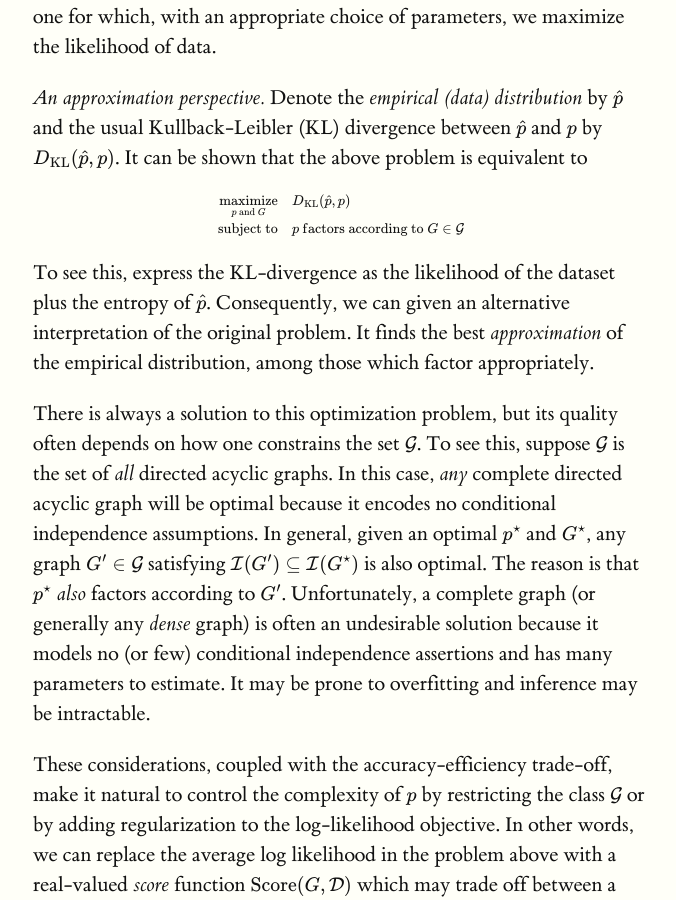
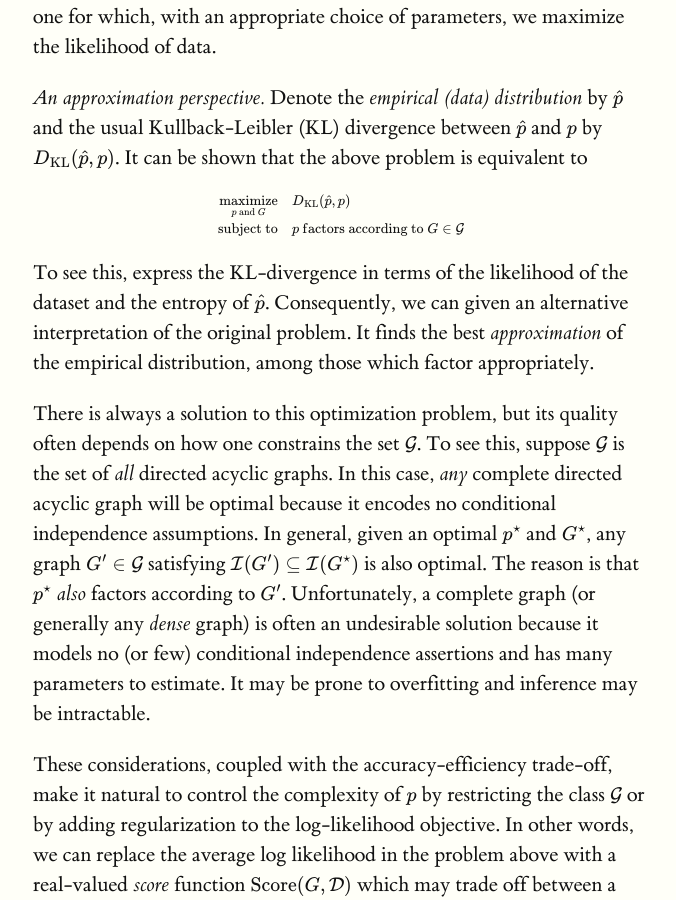
Before and after one commit to ermongroup/cs228-notes, a Jekyll site: the page built from learning/structure/index.md, in a window 1280 px wide and 900 px high, scrolled down 2835 px. Shown: the whole window, without its empty margins (127-803 px from the left). Built offline with Jekyll 4.4.1, drawn with Linux system fonts in a browser that asks for light colours; formulas are drawn with MathJax 3.

Commit message:
correct slight typo

```diff
--- a/learning/structure/index.md
+++ b/learning/structure/index.md
@@ -86,7 +86,7 @@ $$
 \end{aligned}
 $$
 
-To see this, express the KL-divergence as the likelihood of the dataset plus the entropy of $$\hat{p}$$.
+To see this, express the KL-divergence in terms of the likelihood of the dataset and the entropy of $$\hat{p}$$.
 Consequently, we can given an alternative interpretation of the original problem.
 It finds the best _approximation_ of the empirical distribution, among those which factor appropriately.
 
```
